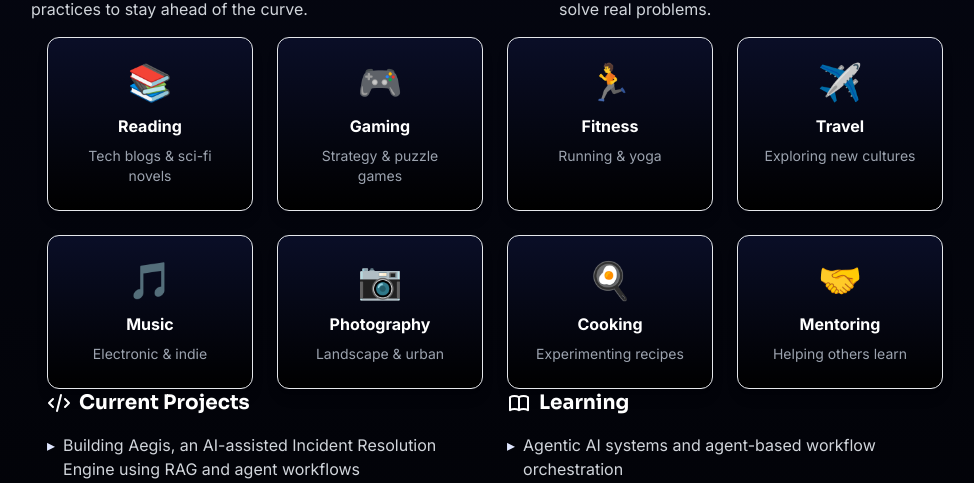
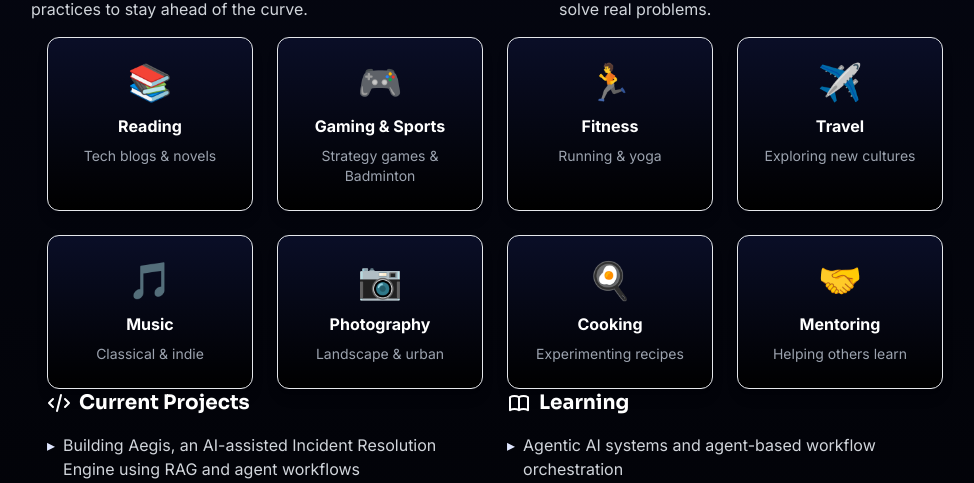
Before and after one commit to pawan980/portfolio, a Django app: page /about/ in a window 1280 px wide. Shown: the part 1608-2091 px from the top of the page, without its empty margins (145-1119 px from the left). Run offline with Django 4.2, Linux system fonts and the light colour scheme; data comes from the database, SQL or seed files in the repository; data that the repository does not hold is empty; some libraries are stand-ins or nearby versions.

Commit message:
changed beyond coding section

```diff
--- a/templates/pages/about.html
+++ b/templates/pages/about.html
@@ -792,12 +792,12 @@
             <div class="p-6 bg-gradient-to-b from-gray-900/90 to-black/90 border border-cyan-500/20 rounded-xl shadow-lg hover:border-cyan-500/50 hover:shadow-glow-cyan transition-all duration-300">
                 <div class="text-4xl mb-3">📚</div>
                 <h4 class="font-bold mb-2 text-white">Reading</h4>
-                <p class="text-sm text-gray-400">Tech blogs & sci-fi novels</p>
+                <p class="text-sm text-gray-400">Tech blogs & novels</p>
             </div>
             <div class="p-6 bg-gradient-to-b from-gray-900/90 to-black/90 border border-cyan-500/20 rounded-xl shadow-lg hover:border-cyan-500/50 hover:shadow-glow-cyan transition-all duration-300">
                 <div class="text-4xl mb-3">🎮</div>
-                <h4 class="font-bold mb-2 text-white">Gaming</h4>
-                <p class="text-sm text-gray-400">Strategy & puzzle games</p>
+                <h4 class="font-bold mb-2 text-white">Gaming & Sports</h4>
+                <p class="text-sm text-gray-400">Strategy games & Badminton</p>
             </div>
             <div class="p-6 bg-gradient-to-b from-gray-900/90 to-black/90 border border-cyan-500/20 rounded-xl shadow-lg hover:border-cyan-500/50 hover:shadow-glow-cyan transition-all duration-300">
                 <div class="text-4xl mb-3">🏃</div>
@@ -812,7 +812,7 @@
             <div class="p-6 bg-gradient-to-b from-gray-900/90 to-black/90 border border-cyan-500/20 rounded-xl shadow-lg hover:border-cyan-500/50 hover:shadow-glow-cyan transition-all duration-300">
                 <div class="text-4xl mb-3">🎵</div>
                 <h4 class="font-bold mb-2 text-white">Music</h4>
-                <p class="text-sm text-gray-400">Electronic & indie</p>
+                <p class="text-sm text-gray-400">Classical & indie</p>
             </div>
             <div class="p-6 bg-gradient-to-b from-gray-900/90 to-black/90 border border-cyan-500/20 rounded-xl shadow-lg hover:border-cyan-500/50 hover:shadow-glow-cyan transition-all duration-300">
                 <div class="text-4xl mb-3">📷</div>
```
